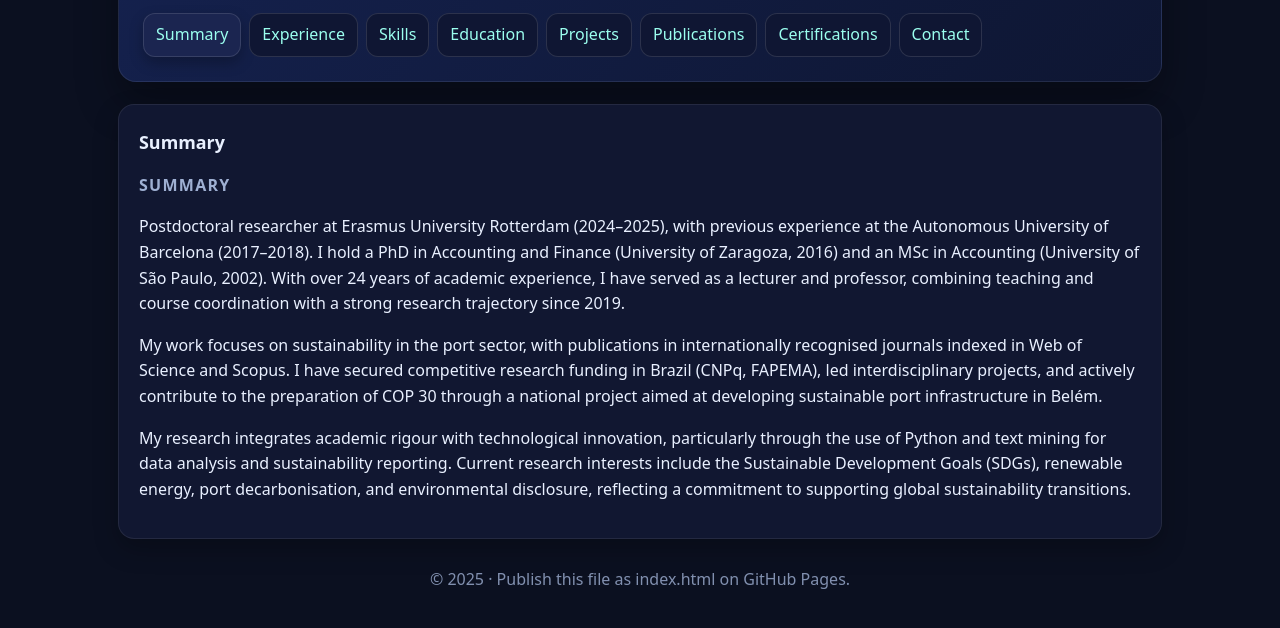
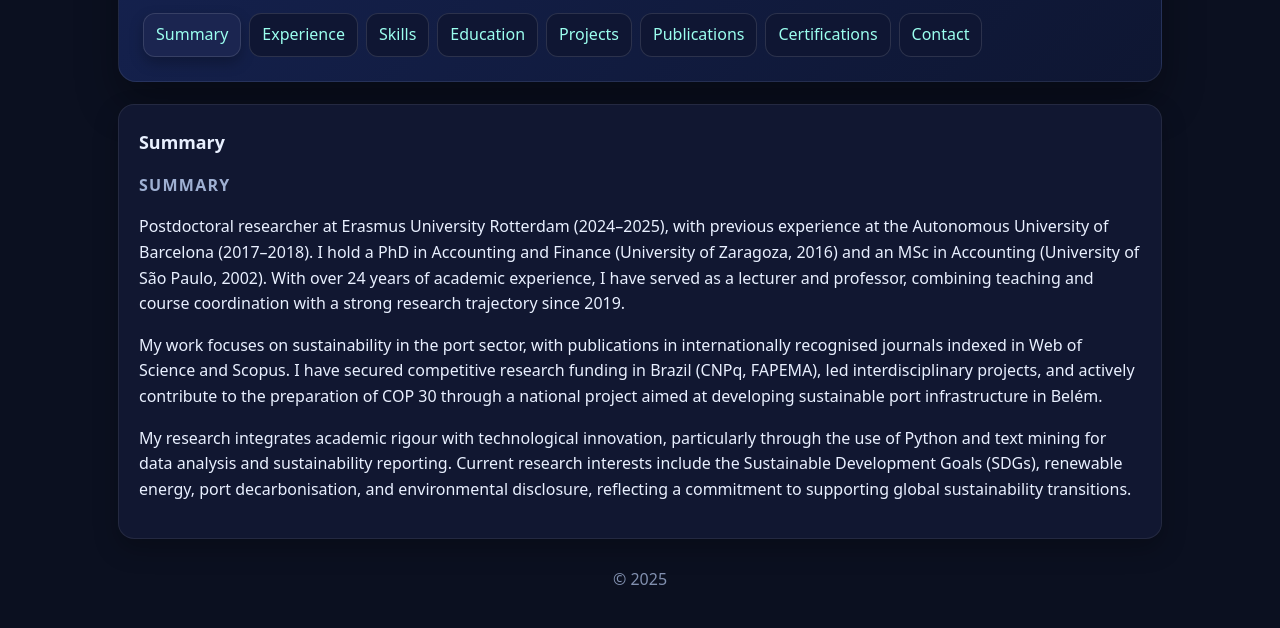
Before and after one commit to darlianecunha/cvprofessordarliane, a plain HTML site: page index.html in a window 1280 px wide. Shown: the part 204-832 px from the top of the page. Drawn offline with Linux system fonts and the light colour scheme.

Commit message:
Update index.html

```diff
--- a/index.html
+++ b/index.html
@@ -221,7 +221,7 @@
   </section>
 
   <footer>
-    <p>© 2025 · Publish this file as <span class="mono">index.html</span> on GitHub Pages.</p>
+    <p>© 2025
   </footer>
 </div>
 <script>
```
